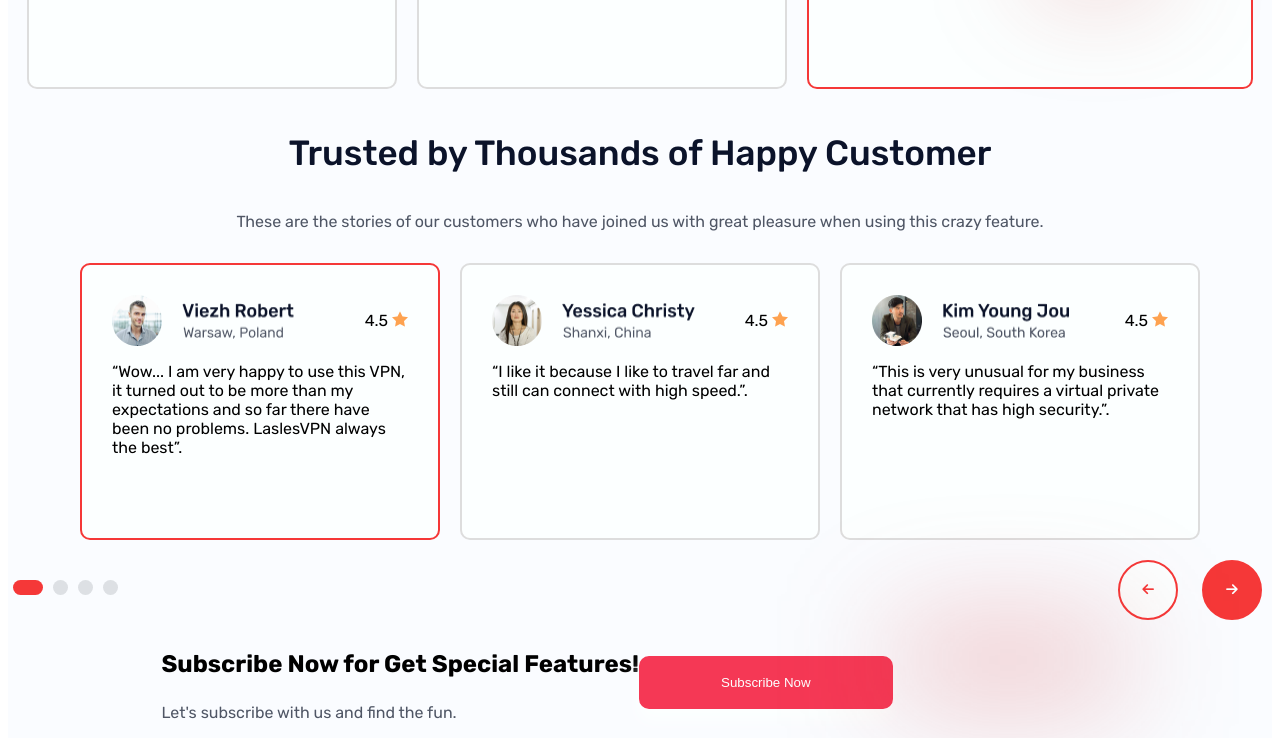
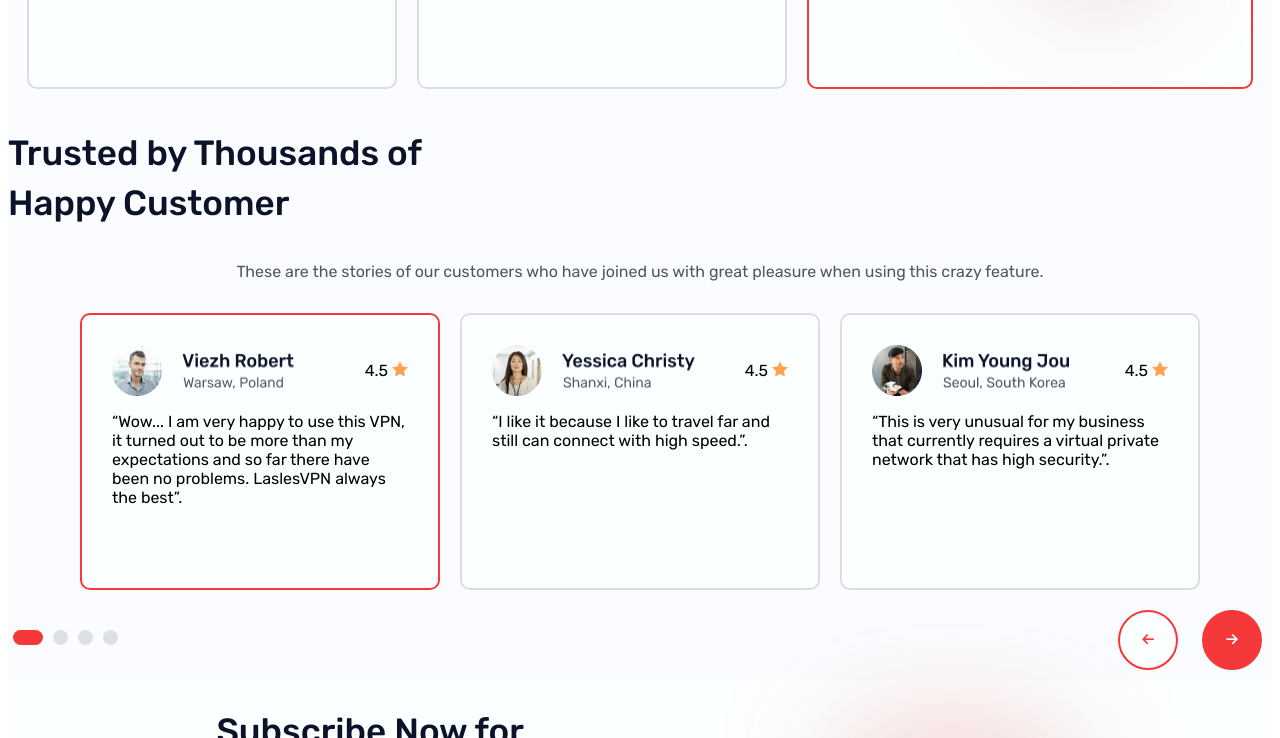
Before and after one commit to DariaKrasnoshapka/LaslesVPN, a plain HTML site: page index.html in a window 1280 px wide. Shown: the part 2017-2755 px from the top of the page. Drawn offline with Linux system fonts and the light colour scheme.

Commit message:
title-two

```diff
--- a/css/main.css
+++ b/css/main.css
@@ -112,6 +112,8 @@ body {
 }
 
 .main-btn-tran {
+  display: flex;
+  flex-wrap: wrap;
   min-width: 222px;
   height: 60px;
   background: rgba(245, 56, 56, 0.35);
@@ -197,7 +199,10 @@ justify-content: space-around;
 .box {
   display: flex;
   justify-content: center;
-
+}
+.frame{
+  background: #FCFFFF;
+  border-radius: 10px;
 }
 .left-one{
   justify-content:flex-start ;
@@ -234,7 +239,6 @@ align-items: flex-start;
 }
 
 .bttun-pink {
-
   box-shadow: 0 12px 16px 0;
   color: #FCFFFF;
   padding: 13px 45px;
@@ -282,11 +286,23 @@ align-items: flex-start;
 }
 
 .rig {
- align-items:baseline;
+  display: flex;
+ align-items:center;
+ justify-content: flex-end;
 
-  justify-content: flex-end;
 }
-
+.boxtitle-two{
+  width: 371.61px;
+height: 80px;
+  font-weight: 500;
+  font-size: 35px;
+  line-height: 45px;
+  display: flex;
+  color: #0B132A;
+}
+.box-features{
+  justify-content: flex-start;
+}
 .column-left {
 
   justify-content: flex-start;
@@ -398,3 +414,8 @@ border-radius: 50px;
   display: inline-flex;
 padding: 5px;
 }
+.title-size{
+
+  width: 447px;
+  height: 100px;
+}
--- a/index.html
+++ b/index.html
@@ -165,8 +165,8 @@
     </div>
   </section>
   <section >
-    <div>
-      <h2 class="box title-two">Trusted by Thousands of Happy Customer</h2>
+    <div class="">
+      <h2 class="box title-two title-size">Trusted by Thousands of Happy Customer</h2>
     <p  class="box text">These are the stories of our customers who have joined us with great pleasure when using this crazy feature.</p>
     </div>
     <div class="common-contaner box ">
@@ -223,8 +223,8 @@
        </button>
       </div>
     </div>
-    <div class="box">
-      <div class="left-one">
+    <div class="box frame">
+      <div class=" box-features">
         <h2 class=" boxtitle-two" >
         Subscribe Now for Get Special Features!
         </h2>
@@ -234,7 +234,7 @@
       </div>
       <div class="rig ">
         <button class="main-btn-pink" >Subscribe Now</button>
-      <button class="main-btn-tran"> </button>
+        <button class="main-btn-tran"> </button>
       </div>
 
     </div>
```
